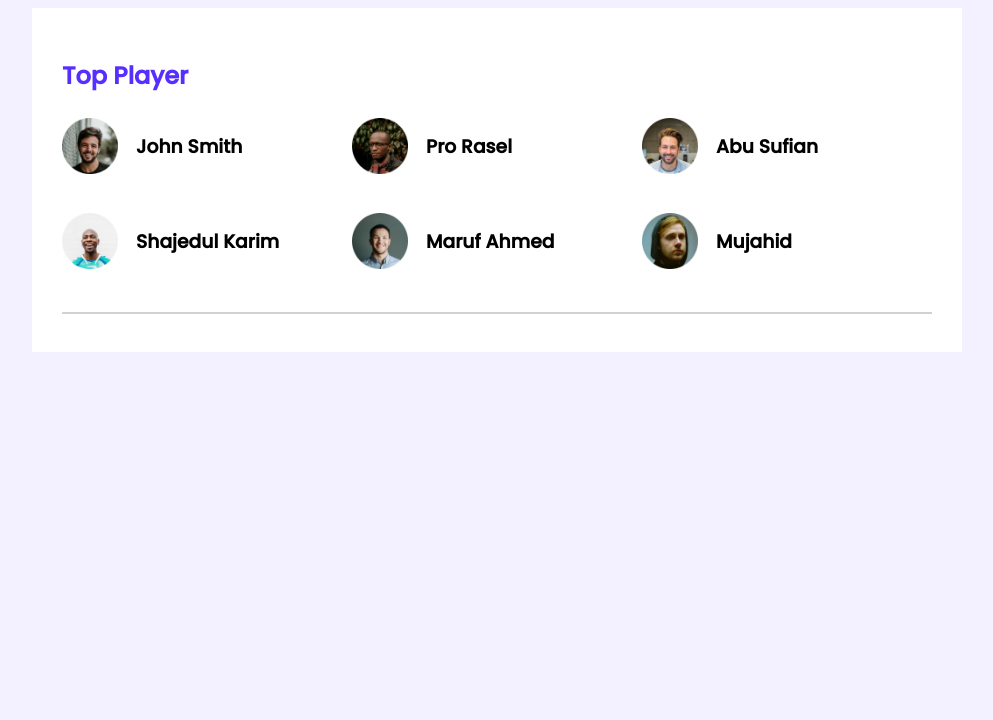
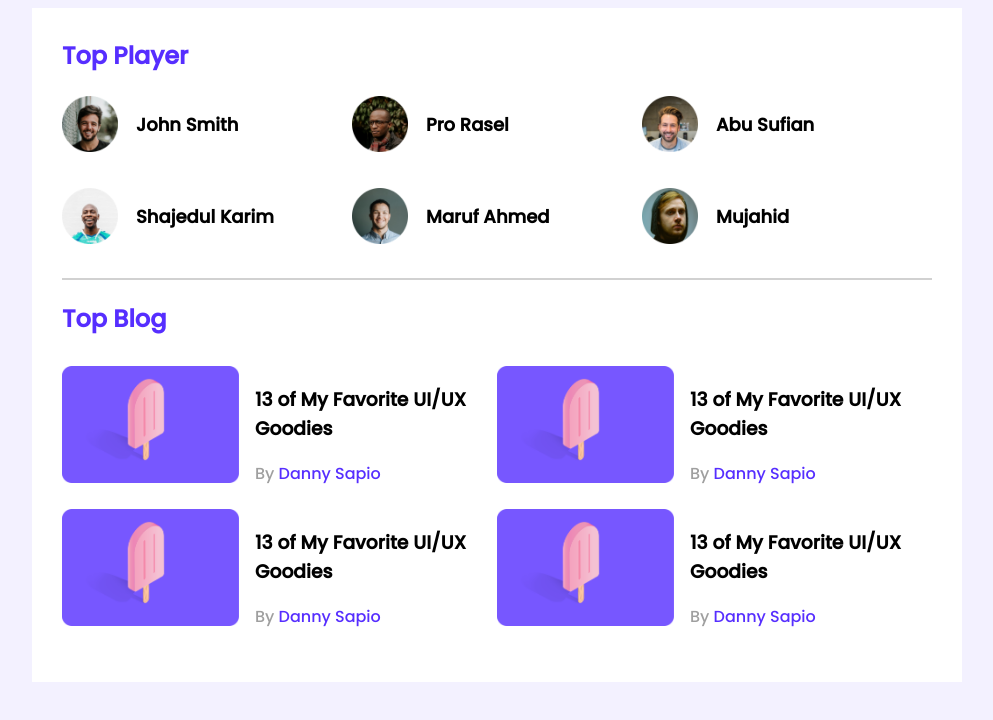
Before and after one commit to omarali18/milestone-2-practice, a plain HTML site: page index.html in a window 1280 px wide. Shown: the whole page, without its empty margins (143-1136 px from the left). Drawn offline with Linux system fonts and the light colour scheme; files that its build step writes are made by us from their sources.

Commit message:
Top blog added

```diff
--- a/index.html
+++ b/index.html
@@ -20,7 +20,9 @@
     <!-- main container start-->
     <main>
         <section class="container">
-
+            <!-------------------------
+                player list
+            --------------------------->
             <div class="top-players">
                 <h2 class="section-title">Top Player</h2>
                 <div class="players">
@@ -49,7 +51,47 @@
                         <h3 class="player-name">Mujahid</h3>
                     </div>
                 </div>
-                <hr>
+            </div>
+            <hr>
+            <!----------------------------
+                Top blog
+            ------------------------------->
+            <div class="top-blogs">
+                <h2 class="section-title">Top Blog</h2>
+                <div class="blogs">
+                    <article class="blog">
+                        <div class="blog-image"><img src="images/blogs/blog-1.png" alt="">
+                        </div>
+                        <div class="blog-info">
+                            <h3 class="blog-title">13 of My Favorite UI/UX Goodies</h3>
+                            <p class="blog-author">By <a href="#">Danny Sapio</a></p>
+                        </div>
+                    </article>
+                    <article class="blog">
+                        <div class="blog-image"><img src="images/blogs/blog-1.png" alt="">
+                        </div>
+                        <div class="blog-info">
+                            <h3 class="blog-title">13 of My Favorite UI/UX Goodies</h3>
+                            <p class="blog-author">By <a href="#">Danny Sapio</a></p>
+                        </div>
+                    </article>
+                    <article class="blog">
+                        <div class="blog-image"><img src="images/blogs/blog-1.png" alt="">
+                        </div>
+                        <div class="blog-info">
+                            <h3 class="blog-title">13 of My Favorite UI/UX Goodies</h3>
+                            <p class="blog-author">By <a href="#">Danny Sapio</a></p>
+                        </div>
+                    </article>
+                    <article class="blog">
+                        <div class="blog-image"><img src="images/blogs/blog-1.png" alt="">
+                        </div>
+                        <div class="blog-info">
+                            <h3 class="blog-title">13 of My Favorite UI/UX Goodies</h3>
+                            <p class="blog-author">By <a href="#">Danny Sapio</a></p>
+                        </div>
+                    </article>
+                </div>
             </div>
         </section>
     </main>
--- a/styles/style.css
+++ b/styles/style.css
@@ -15,19 +15,23 @@ main{
     padding: 30px;
 }
 /* player list style */
+.top-players{
+    margin-bottom: 30px;
+}
 .section-title{
     color: #562EFF;
+    font-size: 24px;
+    margin-top: 0;
 }
 .players{
     display: grid;
     grid-template-columns:repeat(3, 1fr);
-
+    grid-row-gap: 29px;
 
 }
 .player{
     display: flex;
     align-items: center;
-    padding-bottom: 29px;
 }
 .player img{
     width: 56px;
@@ -35,9 +39,40 @@ main{
 }
 .player-name{
     padding-left: 18px;
+    font-size: 18px;
 }
 hr{
     width: 807;
     height: 0;
     border: 1px solid #D1D1D1;
+    margin-bottom: 21px;
 }
+/* ----------------------
+        top blog styles
+-------------------------------*/
+.blogs{
+    display: grid;
+    grid-template-columns: repeat(2, 1fr);
+    padding-top: 10px;
+}
+.blog{
+    display: flex;
+}
+.blogs .blog img{
+    width: 177px;
+    height: 117px;
+    padding-bottom: 19px;
+}
+.blog .blog-info{
+    padding-left: 16px;
+}
+.blog-info .blog-author{
+    color: #9F9F9F;
+    font-size: 16px;
+}
+.blog-author a{
+    text-decoration: none;
+    font-size: 16px;
+    color: #562EFF;
+
+}
```
